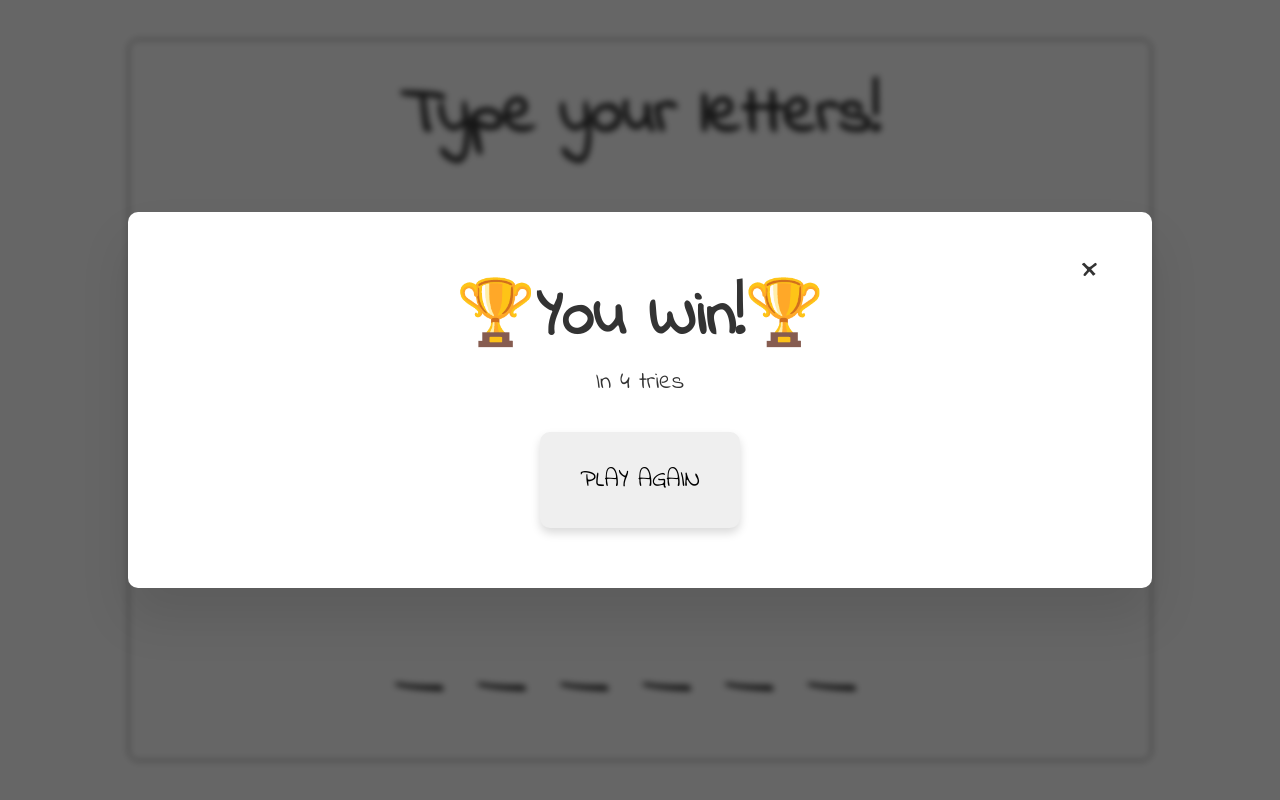
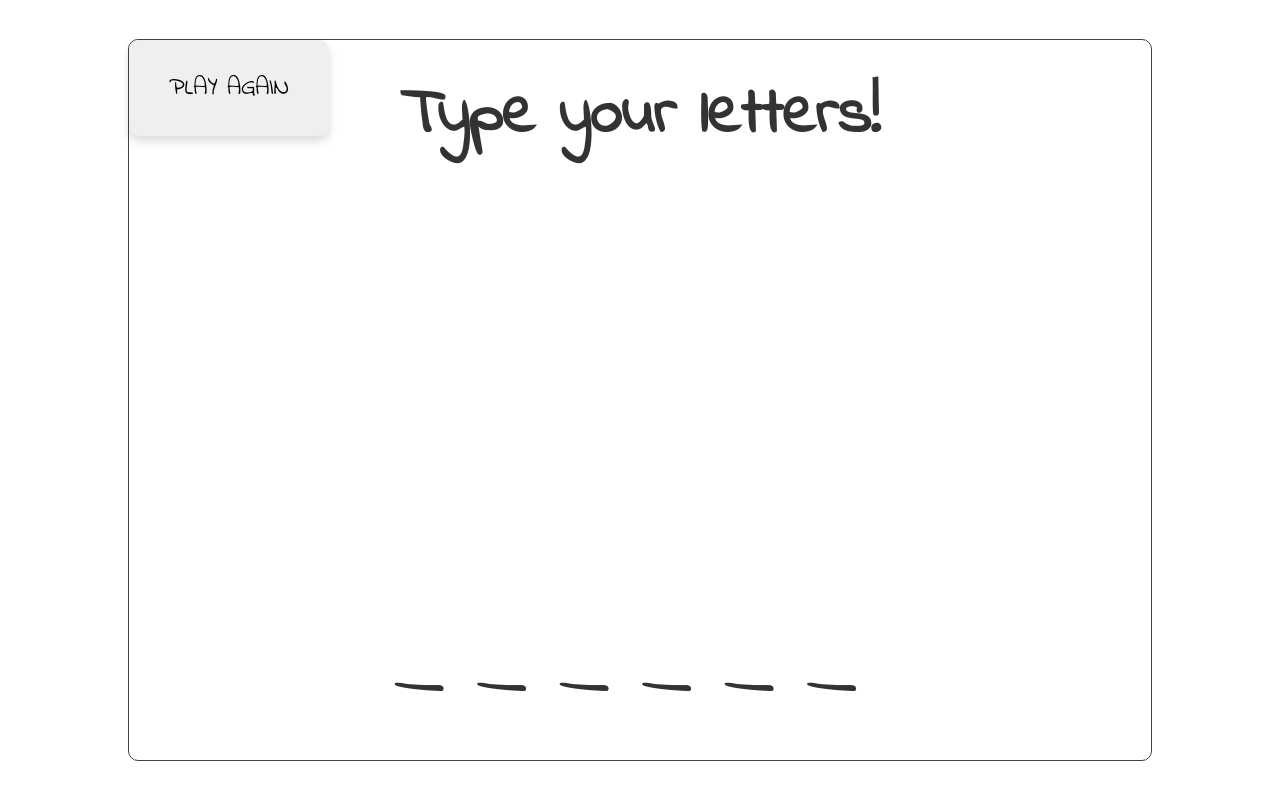
Before and after one commit to taewookim02/hangman, a website with bundled scripts: page index.html in a window 1280 px wide. Built offline with nearby package versions, Linux system fonts and the light colour scheme.

Commit message:
style: play again button position change

```diff
--- a/index.html
+++ b/index.html
@@ -27,16 +27,18 @@
       </div>
     </div>
     <div class="output"><span class="dashes"></span></div>
+    <button class="success__btn">Play again</button>
+
   </div>
 
-  <div class="success">
+  <div class="success hidden">
     <button class="close-btn">&times;</button>
     <h1 class="heading-primary">🏆You Win!🏆</h1>
     <p>In 4 tries</p>
     <button class="success__btn">Play again</button>
   </div>
 
-  <div class="overlay"></div>
+  <div class="overlay hidden"></div>
 </body>
 
 
--- a/style.css
+++ b/style.css
@@ -28,6 +28,7 @@ body {
   border: 1px solid #444;
   border-radius: 10px;
   padding: 3rem;
+  position: relative;
 }
 
 .heading-primary {
@@ -58,6 +59,12 @@ body {
 .dashes {
   font-size: 8rem;
   letter-spacing: 3rem;
+}
+
+.container .success__btn {
+  position: absolute;
+  top: 0;
+  left: 0;
 }
 
 /* Modal */
```
